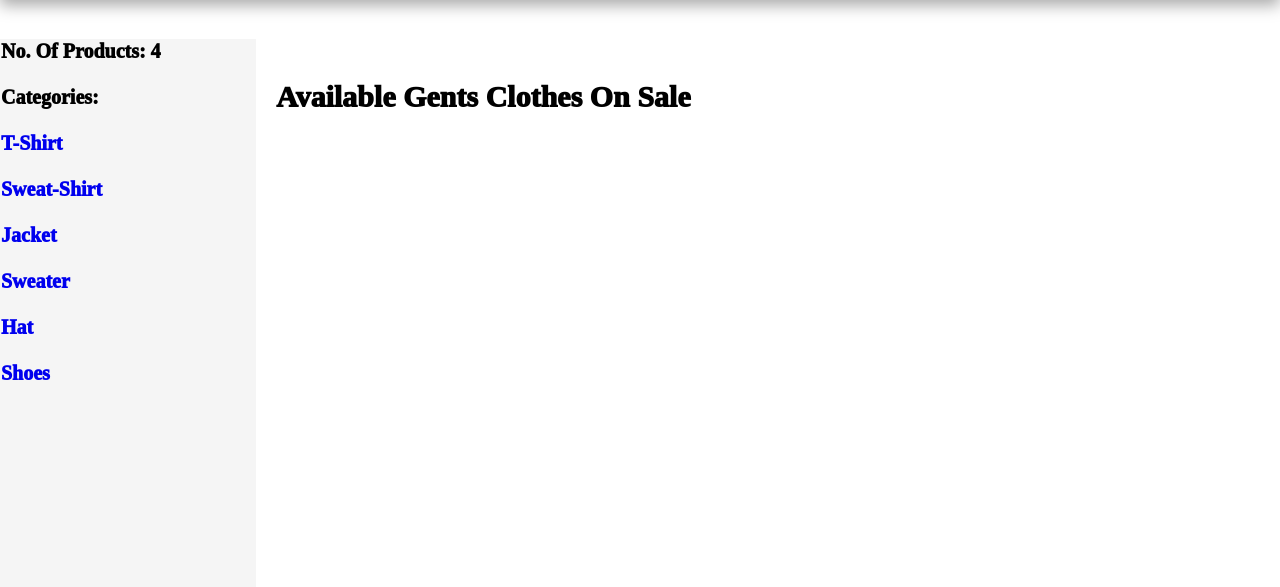
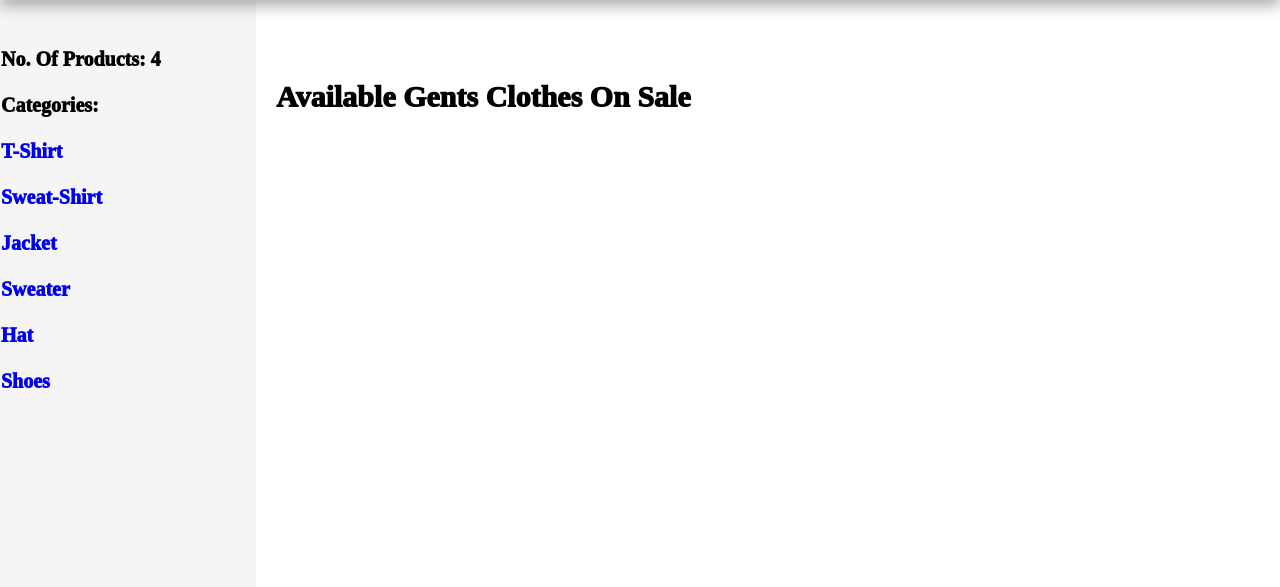
Before and after one commit to prraaddeepp/Clothing-Website, a Flask app: page /men in a window 1280 px wide. Shown: the part 140-727 px from the top of the page. Before the commit the page ends 520 px from the top, so only its background shows below. Run offline with Flask 2, Linux system fonts and the light colour scheme; data that the repository does not hold is empty; some libraries are stand-ins or nearby versions.

Commit message:
Aligning side bar with the clothes division

```diff
--- a/static/css/style.css
+++ b/static/css/style.css
@@ -316,7 +316,7 @@ letter-spacing: 3px;
 
   }
   .sidebar{
-    margin-top: 14%;
+    margin-top: 11%;
     border:solid whitesmoke 1px;
     width: 20%;
     background-color: whitesmoke;
@@ -324,7 +324,7 @@ letter-spacing: 3px;
     font-size: 20px;
     font-weight: 1000;
     color:black;
-    height: 217vh;
+    height: 222vh;
     color: black;
     text-align: left;
 
--- a/templates/men.html
+++ b/templates/men.html
@@ -35,6 +35,7 @@
 
     </header>
     <div class="sidebar">
+        <br><br>
         <p>No. of Products: 4<br><br>
         Categories: <br><br>
         <a href='$'>T-Shirt</a><br><br>
```
